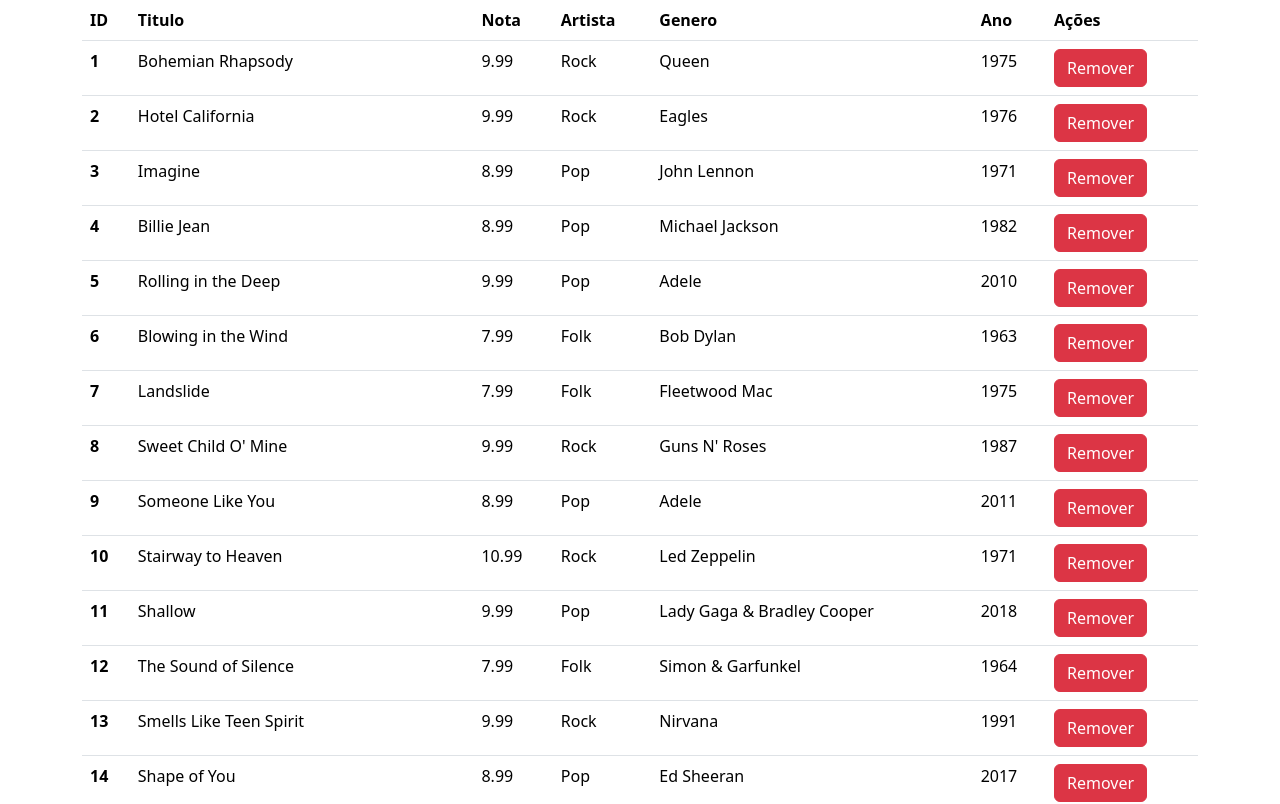
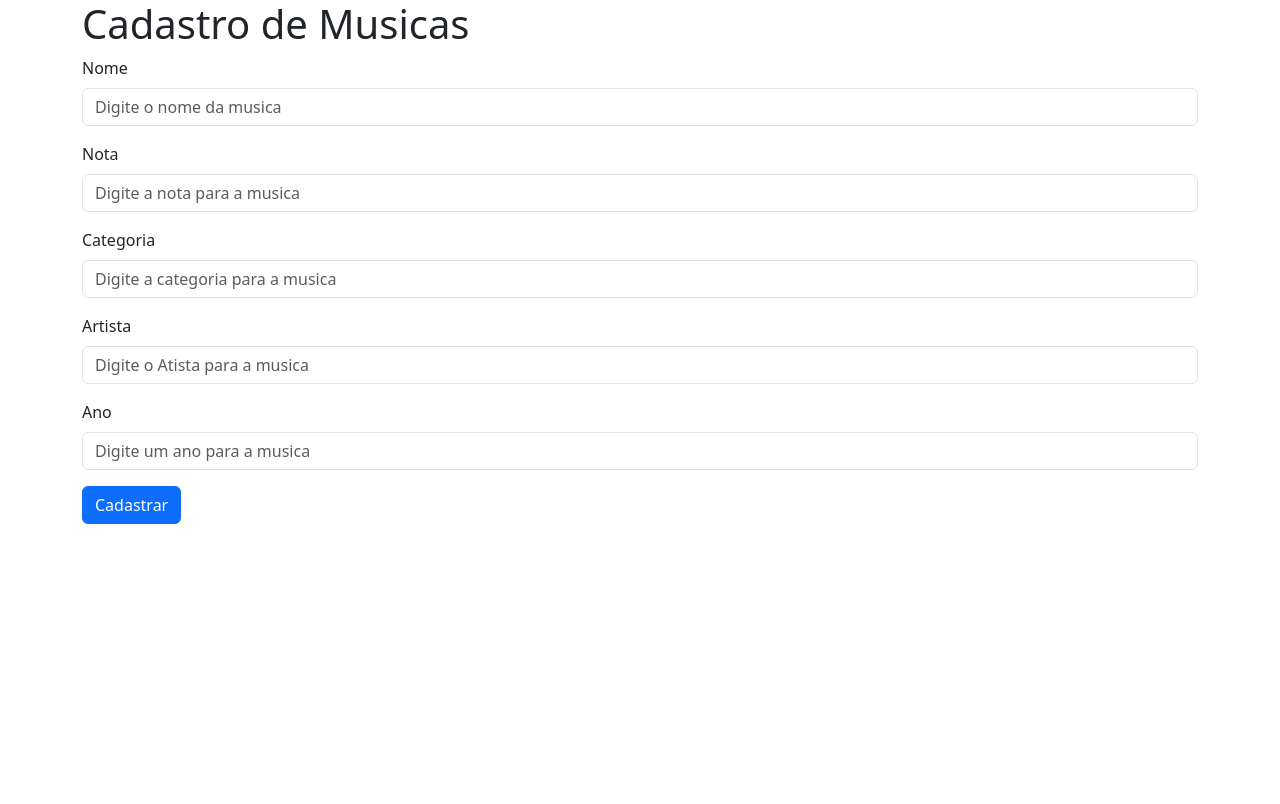
Before and after one commit to Calebe-Dev/Projeto-Lista-De-Musicas---ADS-3-sem---prog...web, an Angular app: page /musica/1 in a window 1280 px wide. Before the commit this address led to /. Shown: the top 804 px of the page. Built offline with nearby package versions, Linux system fonts and the light colour scheme; data requests are answered from the project's data file.

Commit message:
criando o componente formulario de cadastro, e rotas

```diff
--- a/src/app/app-routing.module.ts
+++ b/src/app/app-routing.module.ts
@@ -1,7 +1,13 @@
 import { NgModule } from '@angular/core';
 import { RouterModule, Routes } from '@angular/router';
+import { TabelaDeMusicasComponent } from './tabela-de-musicas/tabela-de-musicas.component';
+import { FormularioMusicasComponent } from './formulario-musicas/formulario-musicas.component';
 
-const routes: Routes = [];
+const routes: Routes = [
+  { path: '', redirectTo:'/musicas', pathMatch:'full' },
+  { path: 'musicas', component:TabelaDeMusicasComponent },
+  { path: 'musica/:id', component:FormularioMusicasComponent }
+];
 
 @NgModule({
   imports: [RouterModule.forRoot(routes)],
--- a/src/app/app.component.html
+++ b/src/app/app.component.html
@@ -1 +1 @@
-<app-tabela-de-musicas></app-tabela-de-musicas>
+<router-outlet></router-outlet>
--- a/src/app/app.module.ts
+++ b/src/app/app.module.ts
@@ -6,11 +6,13 @@
 import { NgbModule } from '@ng-bootstrap/ng-bootstrap';
 import { TabelaDeMusicasComponent } from './tabela-de-musicas/tabela-de-musicas.component';
 import { HttpClientModule } from '@angular/common/http';
+import { FormularioMusicasComponent } from './formulario-musicas/formulario-musicas.component';
 
 @NgModule({
   declarations: [
     AppComponent,
-    TabelaDeMusicasComponent
+    TabelaDeMusicasComponent,
+    FormularioMusicasComponent
   ],
   imports: [
     BrowserModule,
--- /dev/null
+++ b/src/app/formulario-musicas/formulario-musicas.component.html
@@ -0,0 +1,24 @@
+<div class="container">
+    <h1>Cadastro de Musicas</h1>
+    <div class="mb-3">
+        <label for="name" class="form-label">Nome</label>
+        <input type="text" class="form-control" id="name" placeholder="Digite o nome da musica">
+    </div>
+    <div class="mb-3">
+        <label for="price" class="form-label">Nota</label>
+        <input type="number" class="form-control" id="price" placeholder="Digite a nota para a musica">
+    </div>
+    <div class="mb-3">
+        <label for="category" class="form-label">Categoria</label>
+        <input type="text" class="form-control" id="name" placeholder="Digite a categoria para a musica">
+    </div>
+    <div class="mb-3">
+        <label for="artist" class="form-label">Artista</label>
+        <input type="text" class="form-control" id="name" placeholder="Digite o Atista para a musica">
+    </div>
+    <div class="mb-3">
+        <label for="year" class="form-label">Ano</label>
+        <input type="number" class="form-control" id="name" placeholder="Digite um ano para a musica">
+    </div>
+    <button type="submit" class="btn btn-primary">Cadastrar</button>
+</div>
--- a/src/app/tabela-de-musicas/tabela-de-musicas.component.html
+++ b/src/app/tabela-de-musicas/tabela-de-musicas.component.html
@@ -1,4 +1,7 @@
 <div class="container">
+  <div class="display-5">
+    <h1>Cadastro de musicas:</h1>
+  </div>
     <table class="table">
         <thead>
             <tr>
@@ -14,7 +17,7 @@
         <tbody>
           <tr *ngFor="let musica of musicas">
             <th scope="row">{{musica.id}}</th>
-            <td>{{musica.name}}</td>
+            <td><a [routerLink]="['/musica',musica.id]">{{musica.name}}</a></td>
             <td>{{musica.price}}</td>
             <td>{{musica.category}}</td>
             <td>{{musica.artist}}</td>
```
Also changed, not shown: src/app/formulario-musicas/formulario-musicas.component.ts (added, +10 -0 lines), src/app/formulario-musicas/formulario-musicas.component.css (added), 1 other file (tests, documents, lock files or other folders).
